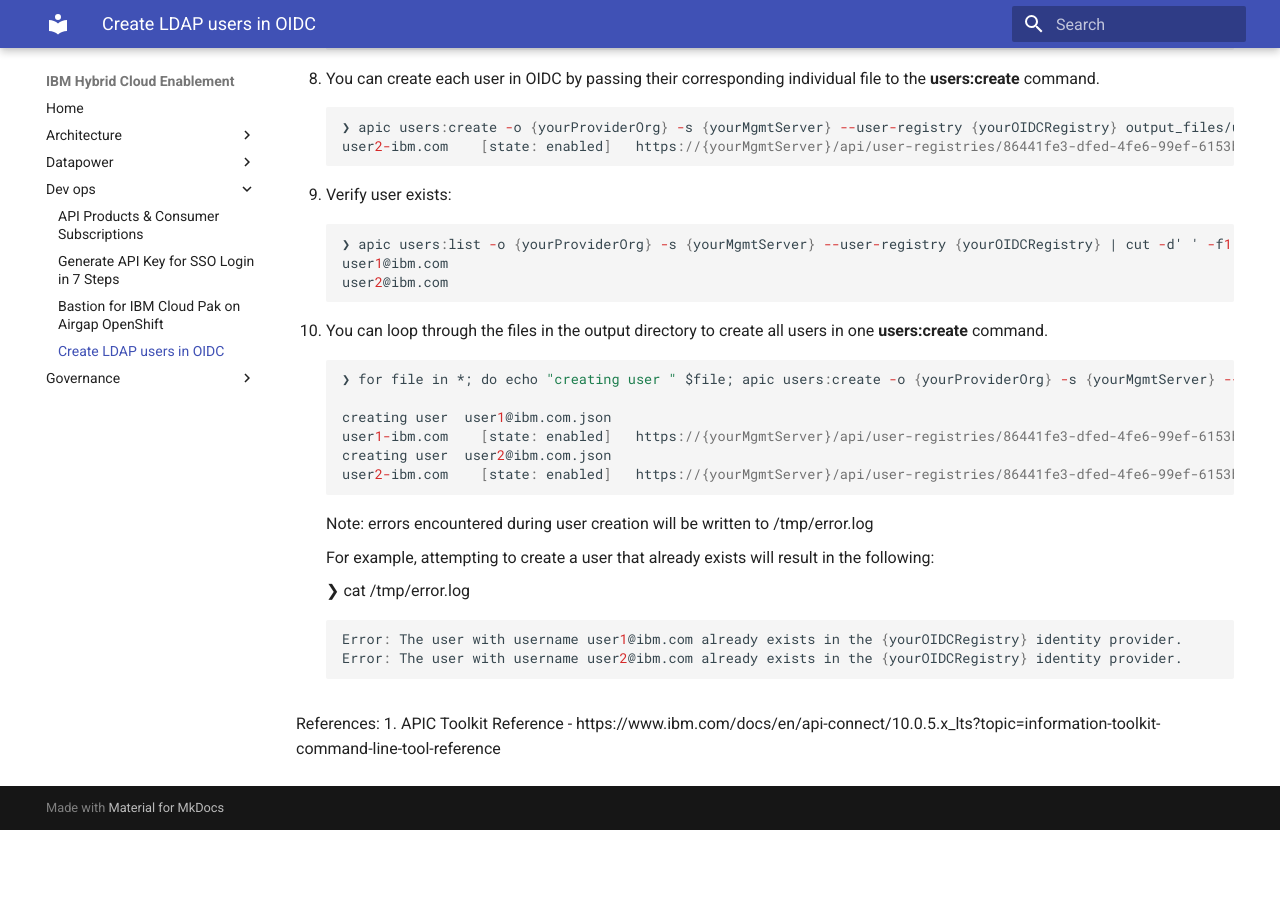
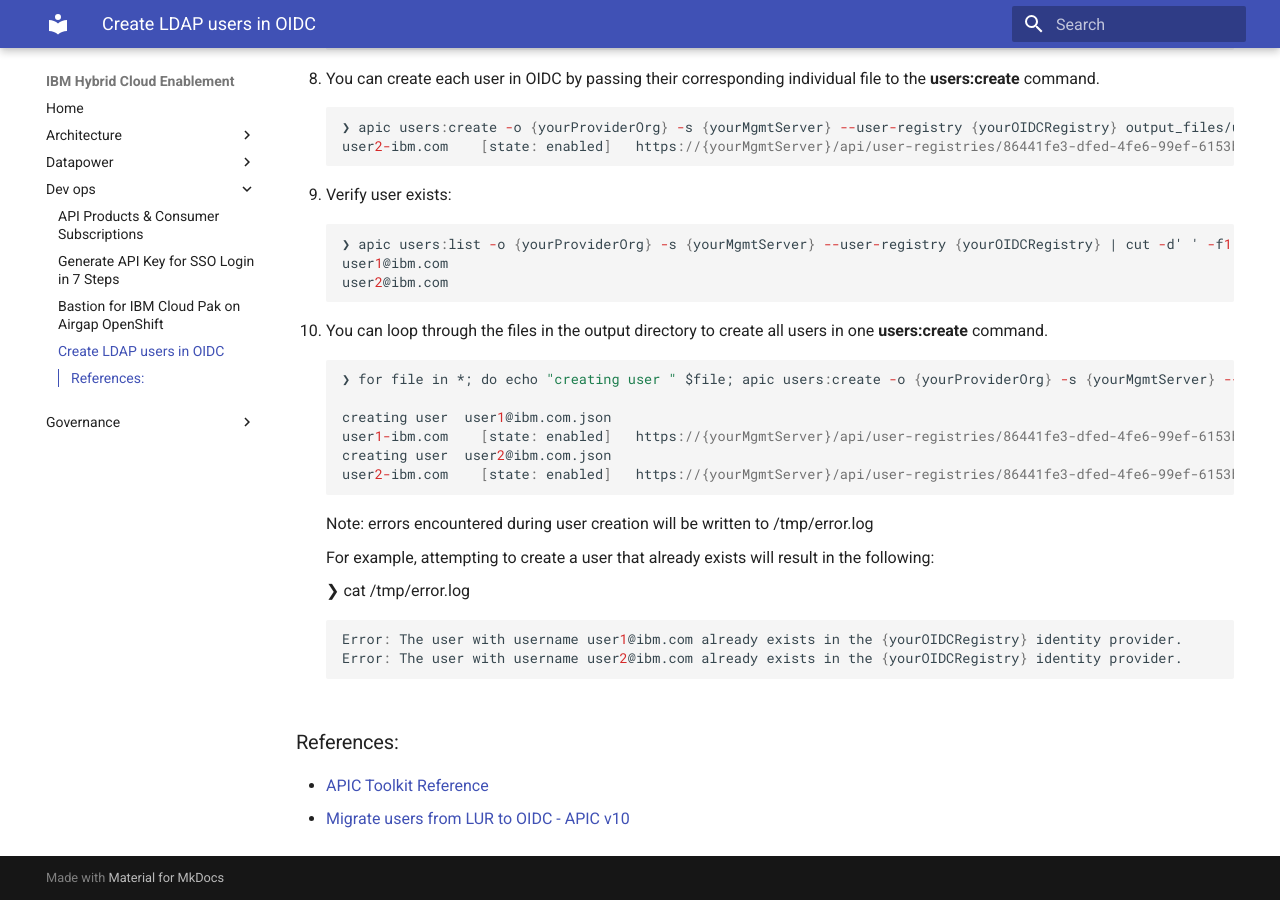
Before and after one commit to ibm-apiconnect/apic-hybrid-cloud-enablement, an MkDocs documentation site: the page built from docs-and-tools/dev-ops/create-oidc-users-from-ldap.md, in a window 1280 px wide and 900 px high, scrolled down 2035 px. Built offline with MkDocs 1.6.1 and Material for MkDocs 9.7.7, drawn with Linux system fonts in a browser that asks for light colours; before the commit the page ends 2865 px from its top, so only the background shows below that.

Commit message:
format references
format references

````diff
--- a/docs-and-tools/dev-ops/create-oidc-users-from-ldap.md
+++ b/docs-and-tools/dev-ops/create-oidc-users-from-ldap.md
@@ -137,5 +137,6 @@
     ```
 
 
-References:
-1. APIC Toolkit Reference - https://www.ibm.com/docs/en/api-connect/10.0.5.x_lts?topic=information-toolkit-command-line-tool-reference
+### References:
+- [APIC Toolkit Reference](https://www.ibm.com/docs/en/api-connect/10.0.5.x_lts?topic=information-toolkit-command-line-tool-reference)
+- [Migrate users from LUR to OIDC - APIC v10](https://community.ibm.com/community/user/integration/discussion/migrate-users-from-lur-to-oidc-apic-v10)
````
